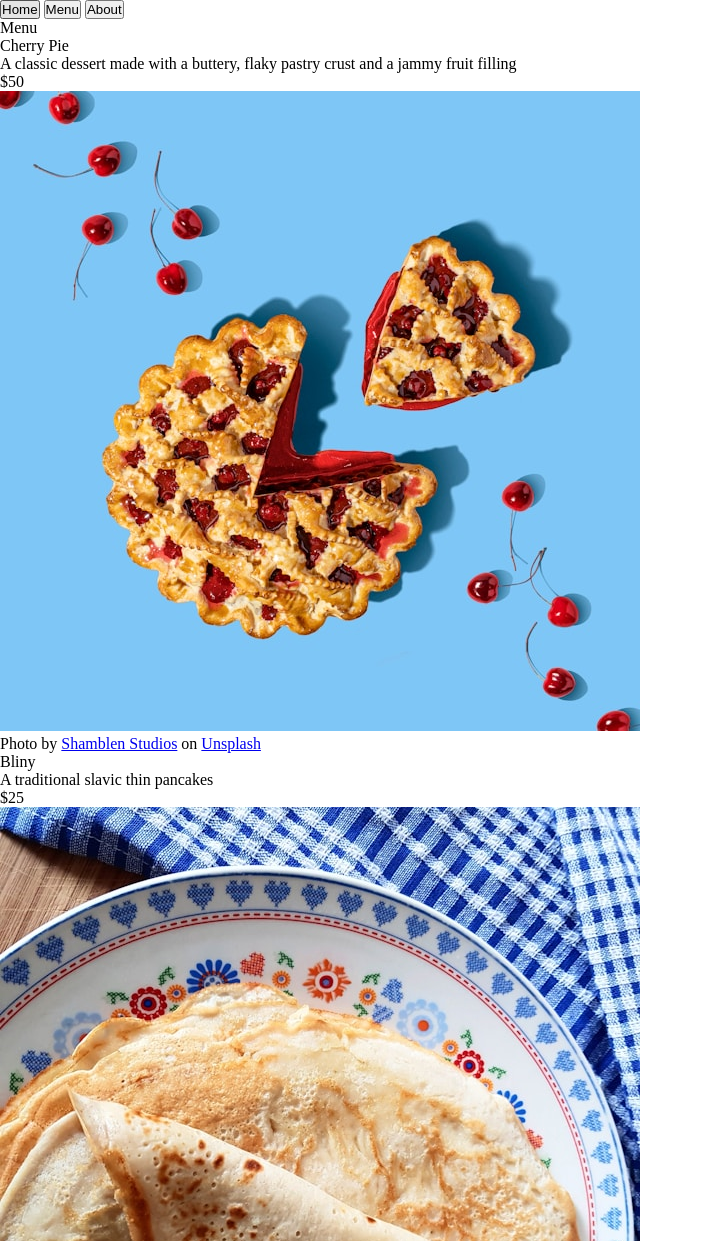
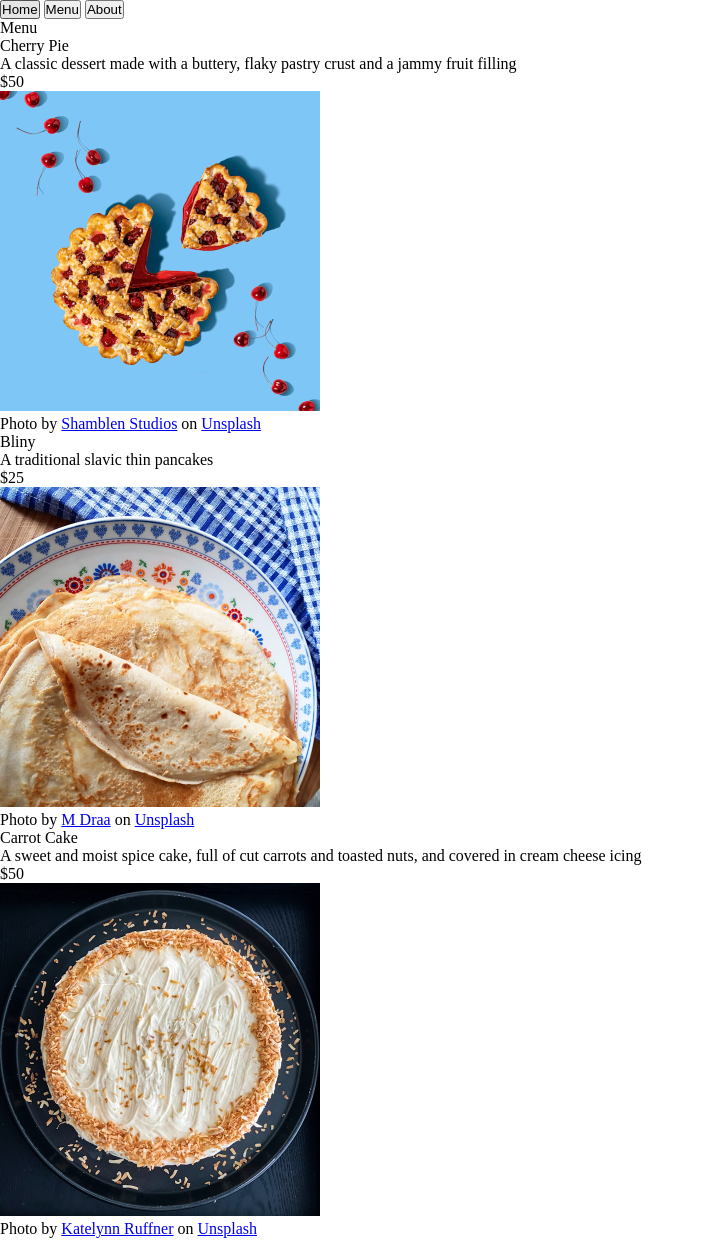
Before and after one commit to ansarcodes/restaurant-page, a website built with webpack: page src/template.html in a window 1280 px wide. Shown: the top 1241 px of the page, without its empty margins (0-705 px from the left). Built offline with nearby package versions, Linux system fonts and the light colour scheme; files whose address does not match are found by name.

Commit message:
Add menu item, change picture sizes

```diff
--- a/src/menu.js
+++ b/src/menu.js
@@ -1,14 +1,7 @@
 import cherryPieImg from "./images/cherry-pie.jpg";
 import blinyImg from "./images/bliny.jpg";
-// let homeImageFigure = document.createElement("figure");
-    // let homeImageFigcaption = document.createElement("figcaption");
-    // let homeImage = document.createElement("img");
-    // homeImage.id = "homeImage";
-    // homeImage.src = homeImg;
-    // homeImage.alt = "Cherry Pie";
-    // homeImageFigcaption.innerHTML = `Photo by <a href="https://unsplash.com/@shamblenstudios?utm_source=unsplash&utm_medium=referral&utm_content=creditCopyText">Shamblen Studios</a> on <a href="https://unsplash.com/photos/a-bunch-of-different-types-of-fruit-k0u3zcxTIaY?utm_source=unsplash&utm_medium=referral&utm_content=creditCopyText">Unsplash</a>`;
-    // homeImageFigure.append(homeImage, homeImageFigcaption);
-    //Photo by <a href="https://unsplash.com/@nouvellebeautybymarion?utm_source=unsplash&utm_medium=referral&utm_content=creditCopyText">M Draa</a> on <a href="https://unsplash.com/photos/white-and-blue-ceramic-plate-26NcU5Vkd5o?utm_source=unsplash&utm_medium=referral&utm_content=creditCopyText">Unsplash</a>
+import carrotCakeImg from "./images/carrot-cake.jpg";
+
     //Photo by <a href="https://unsplash.com/@wanderlust612?utm_source=unsplash&utm_medium=referral&utm_content=creditCopyText">Katelynn Ruffner</a> on <a href="https://unsplash.com/photos/white-pasta-on-black-ceramic-plate-A43QCRZK7NM?utm_source=unsplash&utm_medium=referral&utm_content=creditCopyText">Unsplash</a>
 
 
@@ -27,7 +20,7 @@ export default function() {
         {name:"Cherry Pie", description: "A classic dessert made with a buttery, flaky pastry crust and a jammy fruit filling", price: "$50", image:cherryPieImg, credits: `Photo by <a href="https://unsplash.com/@shamblenstudios?utm_source=unsplash&utm_medium=referral&utm_content=creditCopyText">Shamblen Studios</a> on <a href="https://unsplash.com/photos/a-bunch-of-different-types-of-fruit-k0u3zcxTIaY?utm_source=unsplash&utm_medium=referral&utm_content=creditCopyText">Unsplash</a>`
         },
         {name: "Bliny", description: "A traditional slavic thin pancakes", price: "$25", image:blinyImg, credits: `Photo by <a href="https://unsplash.com/@nouvellebeautybymarion?utm_source=unsplash&utm_medium=referral&utm_content=creditCopyText">M Draa</a> on <a href="https://unsplash.com/photos/white-and-blue-ceramic-plate-26NcU5Vkd5o?utm_source=unsplash&utm_medium=referral&utm_content=creditCopyText">Unsplash</a>`},
-        {},
+        {name: "Carrot Cake", description:"A sweet and moist spice cake, full of cut carrots and toasted nuts, and covered in cream cheese icing", price: "$50", image: carrotCakeImg, credits: `Photo by <a href="https://unsplash.com/@wanderlust612?utm_source=unsplash&utm_medium=referral&utm_content=creditCopyText">Katelynn Ruffner</a> on <a href="https://unsplash.com/photos/white-pasta-on-black-ceramic-plate-A43QCRZK7NM?utm_source=unsplash&utm_medium=referral&utm_content=creditCopyText">Unsplash</a>`},
     ];
 
     (function(){
--- a/src/styles.css
+++ b/src/styles.css
@@ -2,6 +2,6 @@
     margin: 0;
     padding: 0;
 }
-#homeImage {
-    width: 320px;
+.menu-item img{
+    width:320px;
 }
```
Also changed, not shown: src/images/carrot-cake.jpg (added), 1 other file.
